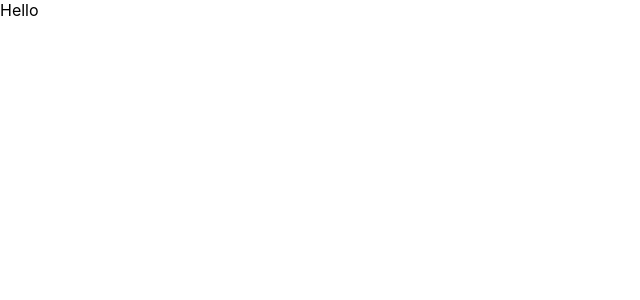
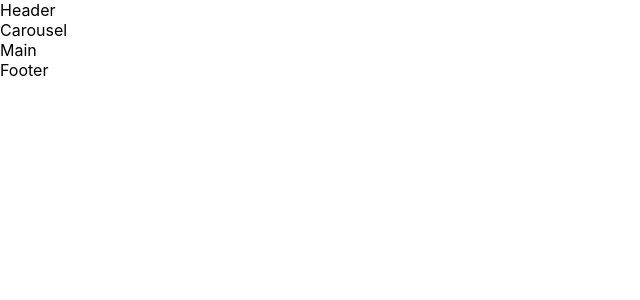
Before and after one commit to AleksandarBrko/finalni-projekat, a React (Create React App) app: page / in a window 1280 px wide. Shown: the top 300 px of the page, without its empty margins (0-640 px from the left). Built offline with nearby package versions, Linux system fonts and the light colour scheme.

Commit message:
made new components inside App comp

```diff
--- a/src/App.js
+++ b/src/App.js
@@ -1,6 +1,10 @@
-import logo from "./logo.svg";
+import React, { Component } from "react";
+
 import "./App.css";
-import React, { Component } from "react";
+import Header from "./components/Header";
+import Carousel from "./components/Carousel";
+import Main from "./components/Main";
+import Footer from "./components/Footer";
 
 class App extends Component {
   constructor(props) {
@@ -11,7 +15,14 @@ class App extends Component {
   }
 
   render() {
-    return <div>Hello</div>;
+    return (
+      <div>
+        <Header />
+        <Carousel />
+        <Main />
+        <Footer />
+      </div>
+    );
   }
 }
 
--- /dev/null
+++ b/src/components/Carousel.js
@@ -0,0 +1,14 @@
+import React, { Component } from "react";
+
+class Carousel extends Component {
+  constructor(props) {
+    // use super so we can access "this"
+    super(props);
+  }
+
+  render() {
+    return <div>Carousel</div>;
+  }
+}
+
+export default Carousel;
--- /dev/null
+++ b/src/components/Footer.js
@@ -0,0 +1,14 @@
+import React, { Component } from "react";
+
+class Footer extends Component {
+  constructor(props) {
+    // use super so we can access "this"
+    super(props);
+  }
+
+  render() {
+    return <div>Footer</div>;
+  }
+}
+
+export default Footer;
--- /dev/null
+++ b/src/components/Header.js
@@ -0,0 +1,14 @@
+import React, { Component } from "react";
+
+class Header extends Component {
+  constructor(props) {
+    // use super so we can access "this"
+    super(props);
+  }
+
+  render() {
+    return <div className="header-container">Header</div>;
+  }
+}
+
+export default Header;
--- /dev/null
+++ b/src/components/Main.js
@@ -0,0 +1,14 @@
+import React, { Component } from "react";
+
+class Main extends Component {
+  constructor(props) {
+    // use super so we can access "this"
+    super(props);
+  }
+
+  render() {
+    return <div>Main</div>;
+  }
+}
+
+export default Main;
```
Also changed, not shown: src/components/Carousel.css (added), src/components/Footer.css (added), src/components/Header.css (added), src/components/Main.css (added).
